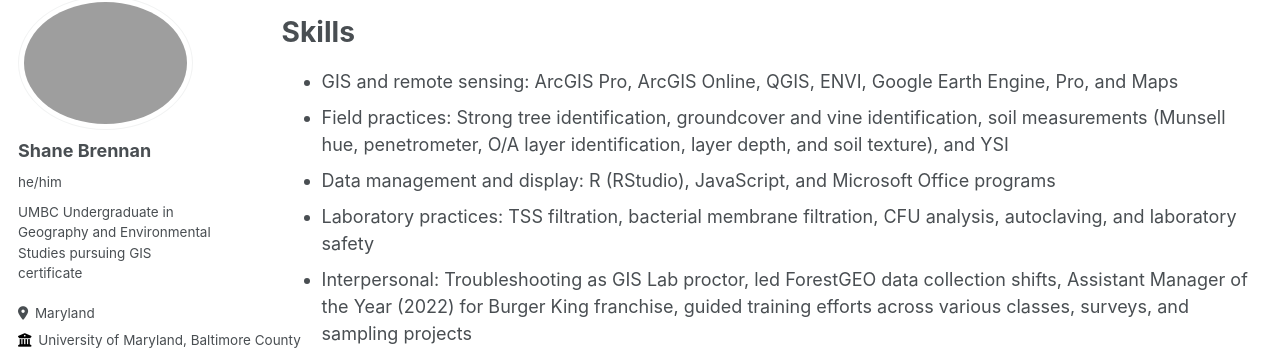
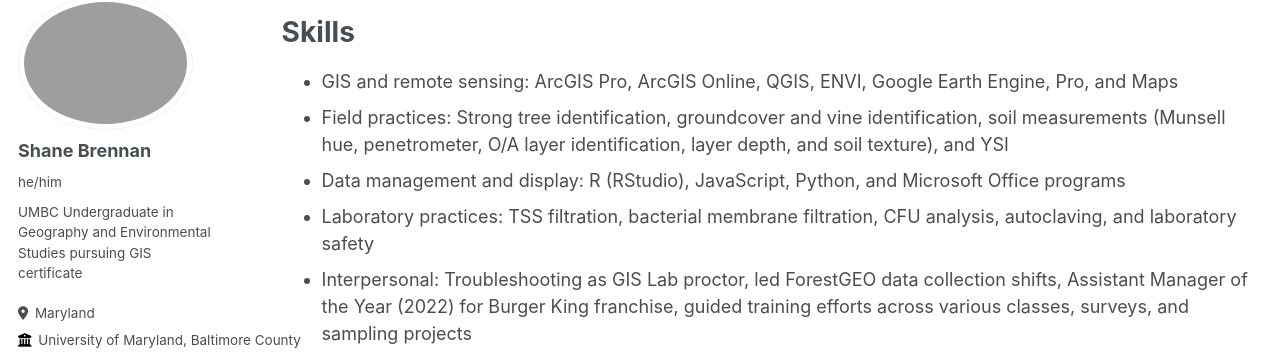
Before and after one commit to ShaneBren/ShaneBre.github.io, a Jekyll site: the page built from _pages/cv.md, in a window 1280 px wide and 900 px high, scrolled down 1143 px. Shown: the part 90-451 px from the top of the window. Built offline with Jekyll 4.4.1, drawn with Linux system fonts in a browser that asks for light colours.

Commit message:
Update cv.md

```diff
--- a/_pages/cv.md
+++ b/_pages/cv.md
@@ -44,7 +44,7 @@ Skills
 ======
 * GIS and remote sensing: ArcGIS Pro, ArcGIS Online, QGIS, ENVI, Google Earth Engine, Pro, and Maps
 * Field practices: Strong tree identification, groundcover and vine identification, soil measurements (Munsell hue, penetrometer, O/A layer identification, layer depth, and soil texture), and YSI
-* Data management and display: R (RStudio), JavaScript, and Microsoft Office programs
+* Data management and display: R (RStudio), JavaScript, Python, and Microsoft Office programs
 * Laboratory practices: TSS filtration, bacterial membrane filtration, CFU analysis, autoclaving, and laboratory safety
 * Interpersonal: Troubleshooting as GIS Lab proctor, led ForestGEO data collection shifts, Assistant Manager of the Year (2022) for Burger King franchise, guided training efforts across various classes, surveys, and sampling projects
 
```
